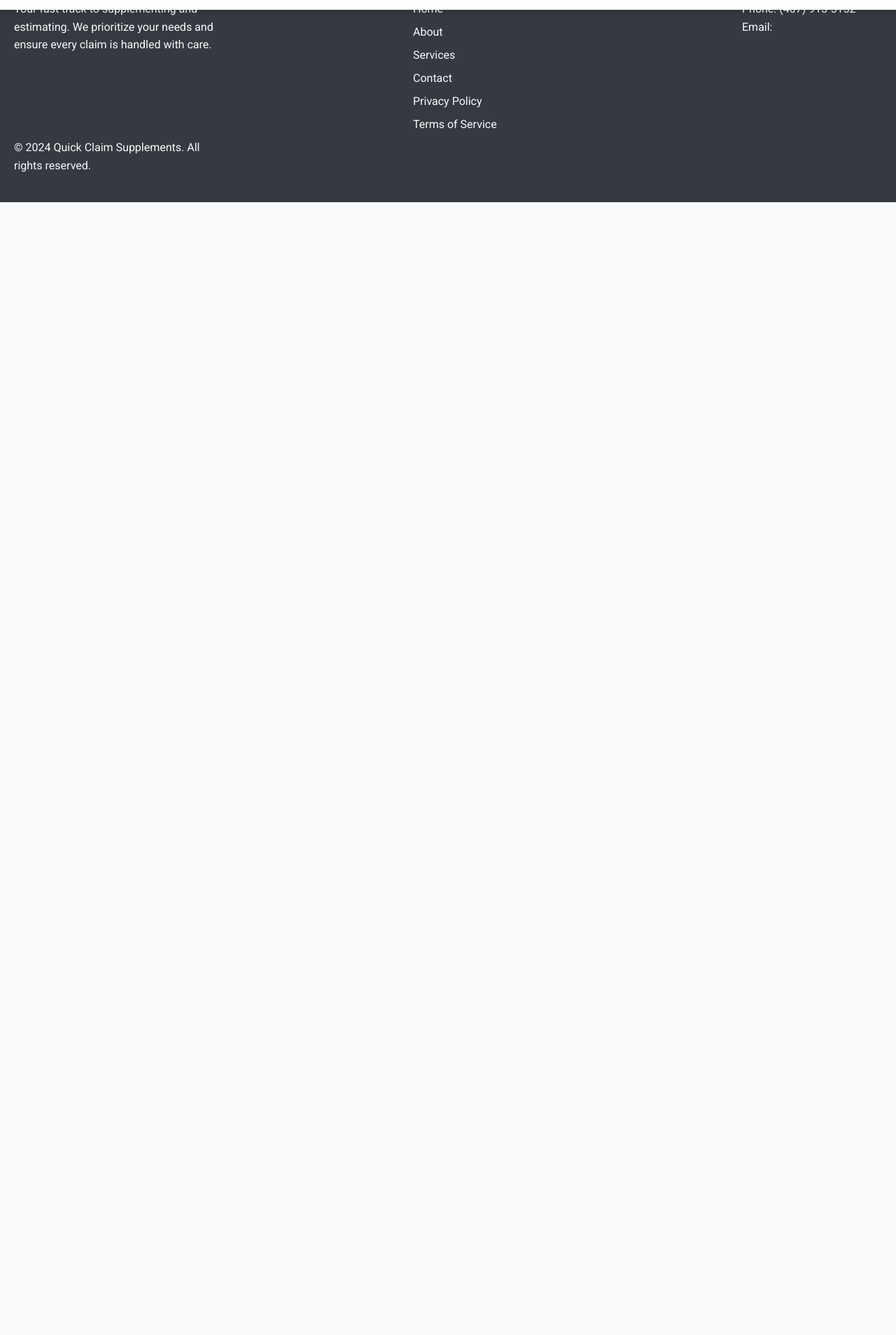
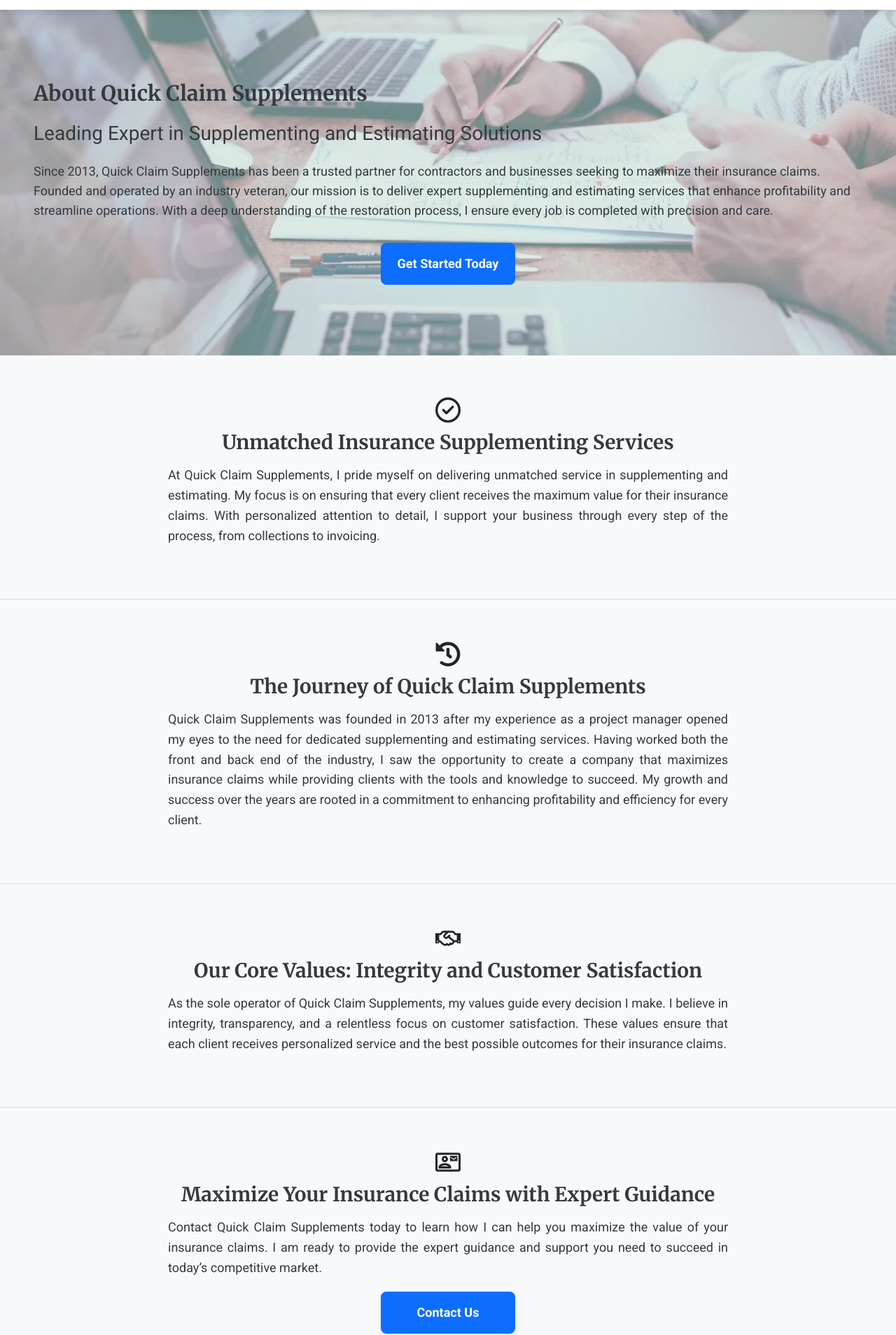
Before and after one commit to DragonSlayer2401/claim-boost-solutions, a Next.js app: page /about in a window 1280 px wide. Shown: the part 92-2000 px from the top of the page at 70% size. Before the commit the page ends 800 px from the top, so only its background shows below. Built offline with nearby package versions, Linux system fonts and the light colour scheme.

Commit message:
Added the about page content and metadata as well as a few other minor changes

```diff
--- a/src/app/about/page.jsx
+++ b/src/app/about/page.jsx
@@ -1,16 +1,126 @@
-import Footer from "../components/Footer/Footer";
-import NavBar from "../components/Header/NavBar";
-
+import Footer from '../components/Footer/Footer';
+import NavBar from '../components/Header/NavBar';
+import HeroSection from '../components/Sections/HeroSection';
+import homeHero from '../../../public/images/home-hero.webp';
+import TextSection from '../components/Sections/TextSection';
+import { Button } from 'react-bootstrap';
+import { FaRegCircleCheck } from 'react-icons/fa6';
+import { FaHistory, FaRegHandshake } from 'react-icons/fa';
+import { MdOutlineContactMail } from 'react-icons/md';
+import logo from '../../../public/images/logo-bottom.png';
 
 export const metadata = {
-  title: 'About | Quick Claim Supplements',
+  title:
+    'About Quick Claim Supplements | Expert Insurance Supplementing & Estimating Services',
+  description:
+    'Learn about Quick Claim Supplements, a trusted partner in maximizing insurance claims. Discover our commitment to providing expert supplementing and estimating services with a focus on customer satisfaction and integrity.',
+  keywords: [
+    'About Quick Claim Supplements',
+    'insurance supplementing services',
+    'insurance estimating services',
+    'maximize insurance claims',
+    'expert insurance services',
+    'customer satisfaction',
+    'integrity in insurance',
+  ],
+  openGraph: {
+    title:
+      'About Quick Claim Supplements | Expert Insurance Supplementing & Estimating Services',
+    description:
+      'Discover how Quick Claim Supplements provides top-tier insurance supplementing and estimating services with a commitment to maximizing your claims and ensuring customer satisfaction.',
+    image: [
+      {
+        url: logo.src,
+        width: 500,
+        height: 500,
+        alt: 'Quick Claim Supplements Logo',
+      },
+      {
+        url: homeHero.src,
+        width: 1280,
+        height: 854,
+        alt: 'Professional working on documents',
+      },
+    ],
+    url: '#/about',
+    type: 'website',
+  },
+  alternatives: {
+    canonical: '#/about',
+  },
 };
 
 export default function About() {
   return (
     <>
       <NavBar />
-      <main></main>
+      <main>
+        <HeroSection
+          heading="About Quick Claim Supplements"
+          subheading="Leading Expert in Supplementing and Estimating Solutions"
+          bgImage={homeHero.src}
+        >
+          Since 2013, Quick Claim Supplements has been a trusted partner for
+          contractors and businesses seeking to maximize their insurance claims.
+          Founded and operated by an industry veteran, our mission is to deliver
+          expert supplementing and estimating services that enhance
+          profitability and streamline operations. With a deep understanding of
+          the restoration process, I ensure every job is completed with
+          precision and care.
+        </HeroSection>
+        <TextSection
+          title="Unmatched Insurance Supplementing Services"
+          border={true}
+          icon={<FaRegCircleCheck className="icon" />}
+        >
+          At Quick Claim Supplements, I pride myself on delivering unmatched
+          service in supplementing and estimating. My focus is on ensuring that
+          every client receives the maximum value for their insurance claims.
+          With personalized attention to detail, I support your business through
+          every step of the process, from collections to invoicing.
+        </TextSection>
+        <TextSection
+          title="The Journey of Quick Claim Supplements"
+          border={true}
+          icon={<FaHistory className="icon" />}
+        >
+          Quick Claim Supplements was founded in 2013 after my experience as a
+          project manager opened my eyes to the need for dedicated supplementing
+          and estimating services. Having worked both the front and back end of
+          the industry, I saw the opportunity to create a company that maximizes
+          insurance claims while providing clients with the tools and knowledge
+          to succeed. My growth and success over the years are rooted in a
+          commitment to enhancing profitability and efficiency for every client.
+        </TextSection>
+        <TextSection
+          title="Our Core Values: Integrity and Customer Satisfaction"
+          border={true}
+          icon={<FaRegHandshake className="icon" />}
+        >
+          As the sole operator of Quick Claim Supplements, my values guide every
+          decision I make. I believe in integrity, transparency, and a
+          relentless focus on customer satisfaction. These values ensure that
+          each client receives personalized service and the best possible
+          outcomes for their insurance claims.
+        </TextSection>
+        <TextSection
+          title="Maximize Your Insurance Claims with Expert Guidance"
+          ctaButton={
+            <Button
+              href="/contact"
+              className="text-white text-lg border-none rounded-lg py-3 px-6 font-bold"
+            >
+              Contact Us
+            </Button>
+          }
+          icon={<MdOutlineContactMail className="icon" />}
+        >
+          Contact Quick Claim Supplements today to learn how I can help you
+          maximize the value of your insurance claims. I am ready to provide the
+          expert guidance and support you need to succeed in today’s competitive
+          market.
+        </TextSection>
+      </main>
       <Footer />
     </>
   );
--- a/src/app/components/Cards/InfoCard.jsx
+++ b/src/app/components/Cards/InfoCard.jsx
@@ -4,7 +4,7 @@ import './card.css';
 const InfoCard = ({ title, body, icon }) => {
   return (
     <>
-      <Card className="rounded-lg p-5 border-none" id="infoCard">
+      <Card className="rounded-lg p-5 border-none infoCard">
         {icon}
         <CardBody>
           <CardTitle as="h3" className="text-center font-bold text-2xl !mb-4">
--- a/src/app/components/Cards/card.css
+++ b/src/app/components/Cards/card.css
@@ -1,13 +1,13 @@
 /* ========== Info Card Styles ========== */
 
 /* Info Card Layout & Background */
-#infoCard {
+.infoCard {
   background: #ffffff;
   box-shadow: 0px 4px 8px rgba(0, 0, 0, 0.1);
 }
 
 /* Info Card Typography */
-#infoCard h3 {
+.infoCard h3 {
   font-family: 'Roboto', sans-serif;
   color: #343a40;
 }
--- a/src/app/components/Footer/Footer.jsx
+++ b/src/app/components/Footer/Footer.jsx
@@ -3,10 +3,10 @@ import Link from 'next/link';
 
 const Footer = () => {
   return (
-    <footer className="py-10 !px-5 flex flex-col">
+    <footer className="py-10 !px-5">
       <div className="flex flex-col gap-4 md:flex-row justify-between">
         <div>
-          <h4 className="font-bold text-xl mb-4 mx-auto">
+          <h4 className="font-bold text-lg md:text-xl mb-4 mx-auto">
             Quick Claim Supplements
           </h4>
           <p className="mx-auto">
@@ -15,7 +15,9 @@ const Footer = () => {
           </p>
         </div>
         <div>
-          <h4 className="font-bold text-xl mb-4 mx-auto">Quick Links</h4>
+          <h4 className="font-bold text-lg md:text-xl mb-4 mx-auto">
+            Quick Links
+          </h4>
           <ul className="mx-auto">
             <li className="mb-2">
               <Link href="/">Home</Link>
@@ -38,7 +40,9 @@ const Footer = () => {
           </ul>
         </div>
         <div className="mb-4">
-          <h4 className="font-bold text-xl mb-4 mx-auto">Contact Us</h4>
+          <h4 className="font-bold text-lg md:text-xl mb-4 mx-auto">
+            Contact Us
+          </h4>
           <address className="mx-auto">
             <p>
               Phone: <Link href="tel:+14079135152">(407) 913-5152</Link>
@@ -47,8 +51,12 @@ const Footer = () => {
           </address>
         </div>
       </div>
-      <div>
-        <p>
+      <div className="flex justify-center mt-4 gap-x-2 text-sm text-center flex-col md:!text-left md:flex-row">
+        <p className="max-w-none">
+          Partnered with Ansel & Associates LLC Established in 2014
+        </p>
+        <span>|</span>
+        <p className="max-w-none">
           &copy; {new Date().getFullYear()} Quick Claim Supplements. All rights
           reserved.
         </p>
--- a/src/app/components/Footer/footer.css
+++ b/src/app/components/Footer/footer.css
@@ -9,7 +9,8 @@ footer {
 footer h4,
 footer p,
 footer a,
-footer li {
+footer li,
+footer span {
   color: #f8f9fa;
 }
 
--- a/src/app/components/Sections/InfoSection.jsx
+++ b/src/app/components/Sections/CardSection.jsx
@@ -1,8 +1,8 @@
 import './section.css';
 
-const InfoSection = ({ title, children }) => {
+const CardSection = ({ title, children }) => {
   return (
-    <section id="infoSection" className='section'>
+    <section className='cardSection section'>
       <h2 className="text-center font-bold mb-10">{title}</h2>
       <div className="grid grid-cols-1 gap-5 md:grid-cols-2 lg:grid-cols-3">
         {children}
@@ -11,4 +11,4 @@ const InfoSection = ({ title, children }) => {
   );
 };
 
-export default InfoSection;
+export default CardSection;
--- /dev/null
+++ b/src/app/components/Sections/TextSection.jsx
@@ -0,0 +1,20 @@
+import './section.css';
+
+const TextSection = ({ title, children, ctaButton, bgColor, border, icon }) => {
+  return (
+    <section
+      className="textSection section"
+      style={{
+        background: bgColor,
+        borderBottom: border ? '1px solid #dee2e6' : 'none',
+      }}
+    >
+      {icon}
+      <h2 className="text-center font-semibold">{title}</h2>
+      <p className="text-lg text-center md:!text-justify">{children}</p>
+      {ctaButton}
+    </section>
+  );
+};
+
+export default TextSection;
--- a/src/app/components/Sections/section.css
+++ b/src/app/components/Sections/section.css
@@ -4,10 +4,11 @@
 #hero {
   position: relative; /* Allows us to position the overlay */
   background: #e9f4fb; /* Fallback for when the image fails to load */
-  padding-top: 106px; /* This is the height of the navbar */
+  padding-top: 207px;
+  padding-bottom: 101px;
   background-position: center;
   background-size: cover;
-  height: 600px;
+  height: 100%;
 }
 
 /* Hero Section Overlay */
@@ -46,40 +47,60 @@
 }
 
 #hero h2,
-#hero p,
-#hero .btn {
+#hero p {
   font-family: 'Roboto', sans-serif;
 }
 
 /* Hero Section Media Queries */
 @media (max-width: 460px) {
   #hero {
-    height: 650px;
-  }
-}
-
-@media (max-width: 387px) {
-  #hero {
-    height: 750px;
+    height: 100%;
   }
 }
 
 /* ========== Info Section Styles ========== */
 
 /* Info Section Layout & Background */
-#infoSection {
+.cardSection {
   background: #f8f9fa;
   padding: 60px 20px;
 }
 
-/* Info Section Typography */
-#infoSection h2 {
-  font-family: 'Merriweather', serif;
-  font-size: 28px;
+/* ========== Text Section Styles ========== */
+
+/* Text Section Layout & Background */
+.textSection {
+  background: #f8f9fa;
+  padding: 60px 20px;
 }
 
-#infoSection p {
-  font-family: 'Roboto', sans-serif;
+.textSection .icon {
+  margin: 0 auto;
+  margin-bottom: 10px;
+  display: block;
+  font-size: 36px;
+}
+
+/* Text Section Typography */
+.textSection h2 {
+  line-height: 1.3;
+}
+
+.textSection p {
+  line-height: 1.6;
+  max-width: 800px;
+  margin: 15px auto;
+}
+
+/* Text Section Button Styling */
+.textSection .btn {
+  margin: 20px auto;
+  max-width: 192.46px;
+  box-shadow: 0px 4px 8px rgba(0, 0, 0, 0.1);
+}
+
+.textSection .btn:hover {
+  box-shadow: 0px 6px 10px rgba(0, 0, 0, 0.15);
 }
 
 /* ========== General Section Styling ========== */
@@ -91,3 +112,25 @@
 .section h3 {
   color: #343a40;
 }
+
+.section h2 {
+  font-family: 'Merriweather', serif;
+  font-size: 28px;
+}
+
+.section p {
+  font-family: 'Roboto', sans-serif;
+  font-size: 18px;
+}
+
+/* General Button Styling for Sections */
+.section .btn {
+  display: block;
+  font-family: 'Roboto', sans-serif;
+  background: #0d6efd;
+  transition: background-color 0.3s ease, box-shadow 0.3s ease;
+}
+
+.section .btn:hover {
+  background: #0b5ed7;
+}
```
Also changed, not shown: src/app/components/Sections/HeroSection.jsx (+5 -2 lines), src/app/layout.js (+14 -1 lines), src/app/page.jsx (+12 -6 lines), public/images/home-hero.webp (added), 1 other file (tests, documents, lock files or other folders).
